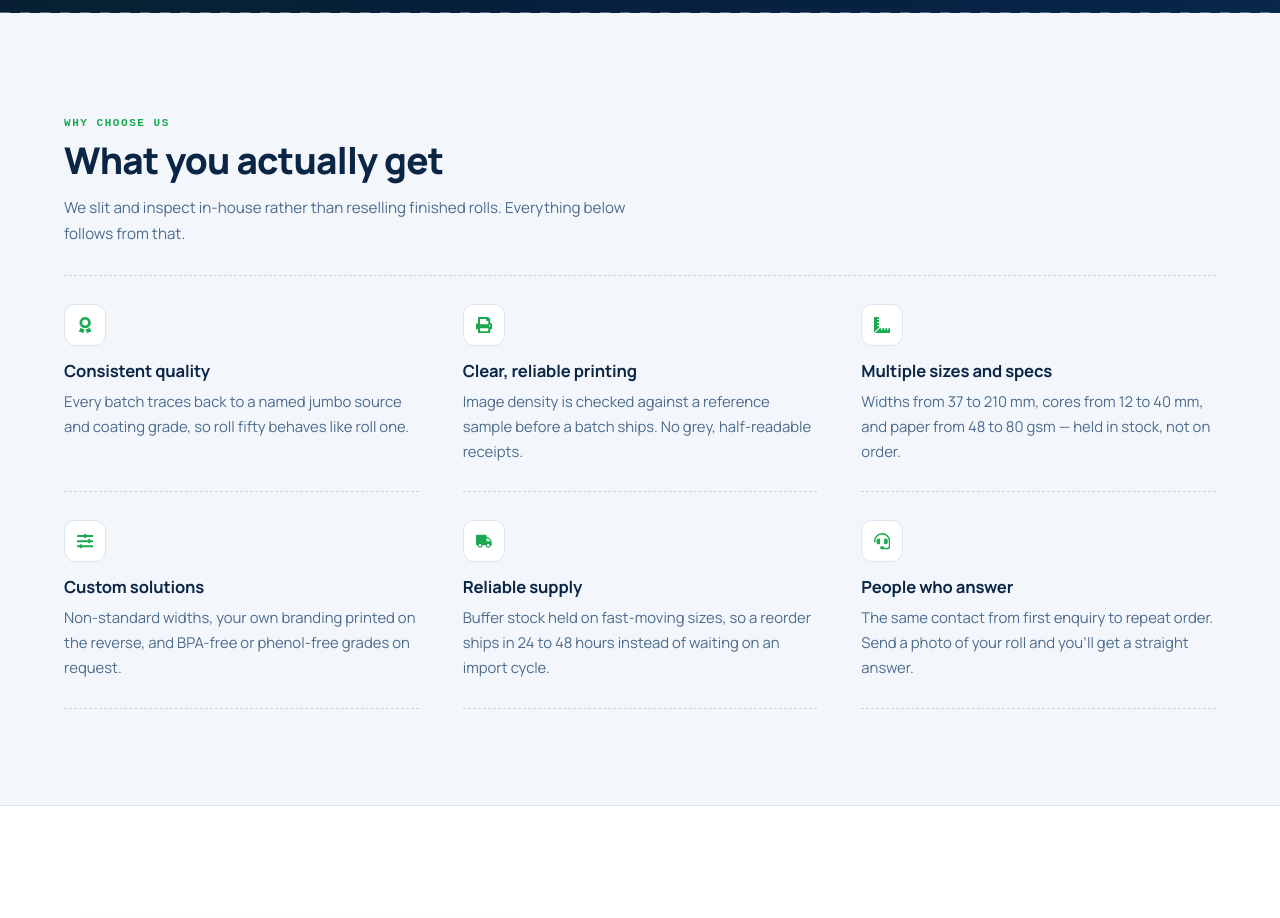
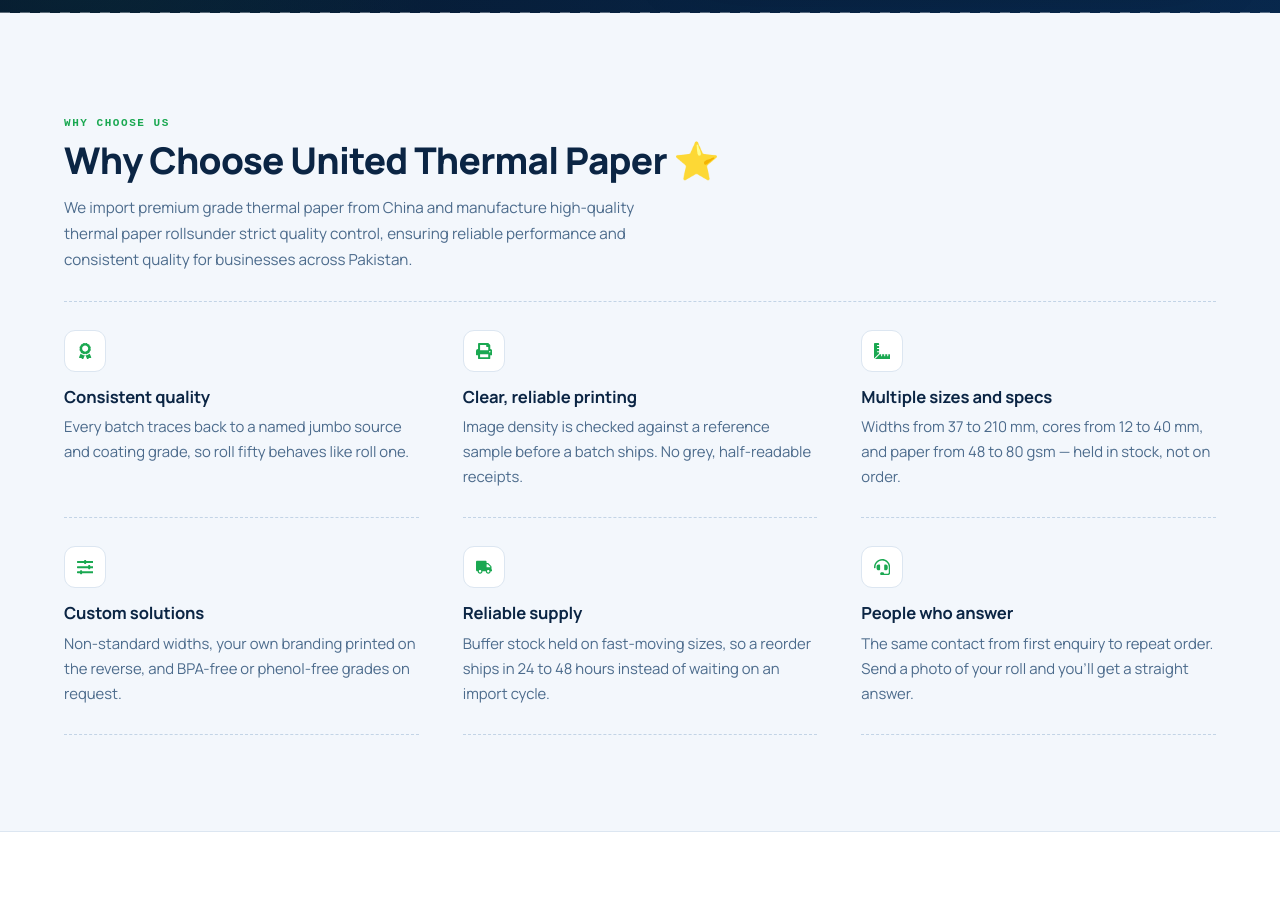
Before and after one commit to bilaltarar008/united-thermal-paper, a React (Vite) app: page / in a window 1280 px wide. Shown: the part 780-1698 px from the top of the page. Built offline with nearby package versions, Linux system fonts and the light colour scheme.

Commit message:
add choose us page

```diff
--- a/src/components/home/Whychooseus/Whychooseus.jsx
+++ b/src/components/home/Whychooseus/Whychooseus.jsx
@@ -59,11 +59,12 @@
         <div className="u-head">
           <span className="u-kicker">Why choose us</span>
           <h2 className="u-title" id="wcu-title">
-            What you actually get
+            Why Choose United Thermal Paper ⭐
+
           </h2>
           <p className="u-note">
-            We slit and inspect in-house rather than reselling finished rolls.
-            Everything below follows from that.
+            We import premium grade thermal paper from China and manufacture high-quality thermal paper rollsunder strict quality control, ensuring reliable performance and consistent quality for businesses
+              across Pakistan.
           </p>
         </div>
 
```
